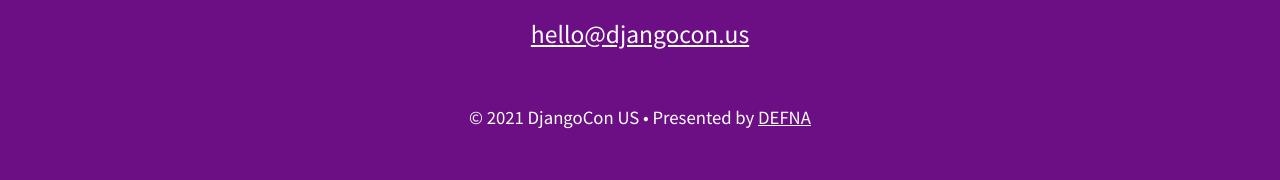
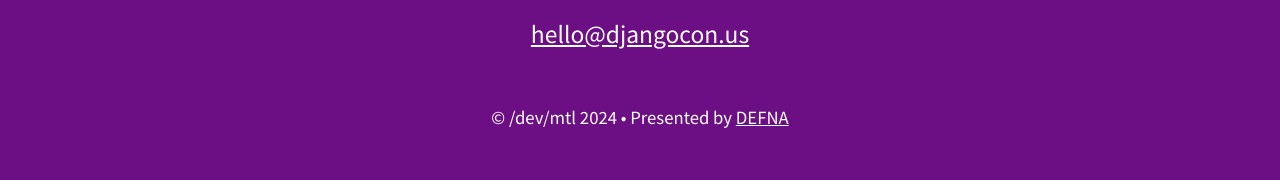
Before and after one commit to devmtl2024/site, a Jekyll site: the page built from _pages/homepage-coming-soon.html, in a window 1280 px wide. Shown: the part 1690-1870 px from the top of the page. Built offline with Jekyll 4.4.1, drawn with Linux system fonts in a browser that asks for light colours.

Commit message:
Change Django COnf for dev/mtl

```diff
--- a/_pages/homepage-coming-soon.html
+++ b/_pages/homepage-coming-soon.html
@@ -375,7 +375,7 @@ title: DjangoCon US 2021 will take place online from October 22-23, 2021!
     </p>
 
     <small class="legal">
-      &copy; 2021 DjangoCon US &bull; Presented by <a href="https://www.defna.org/">DEFNA</a>
+      &copy; /dev/mtl 2024 &bull; Presented by <a href="https://www.defna.org/">DEFNA</a>
     </small>
   </footer>
 </div>
--- a/_pages/homepage-recap.html
+++ b/_pages/homepage-recap.html
@@ -1,10 +1,10 @@
 ---
-heading: 2021 DjangoCon US Recap
+heading: /dev/mtl 2024 Recap
 layout: base
 permalink: /
 published: true
 sitemap: true
-title: 2021 DjangoCon US Recap
+title: /dev/mtl 2024 Recap
 ---
 
 <header class="subpage-header recap-header">
--- a/bin/generate_speaker_blog_post.py
+++ b/bin/generate_speaker_blog_post.py
@@ -8,7 +8,7 @@ author: Drew Winstel
 category: Program
 date: 2021-08-26 12:00:00
 layout: post
-title: Announcing the 2021 DjangoCon US Talks
+title: Announcing the /dev/mtl 2024 Talks
 ---
 We're proud to announce the talks for this year's online DjangoCon US.
 
```
